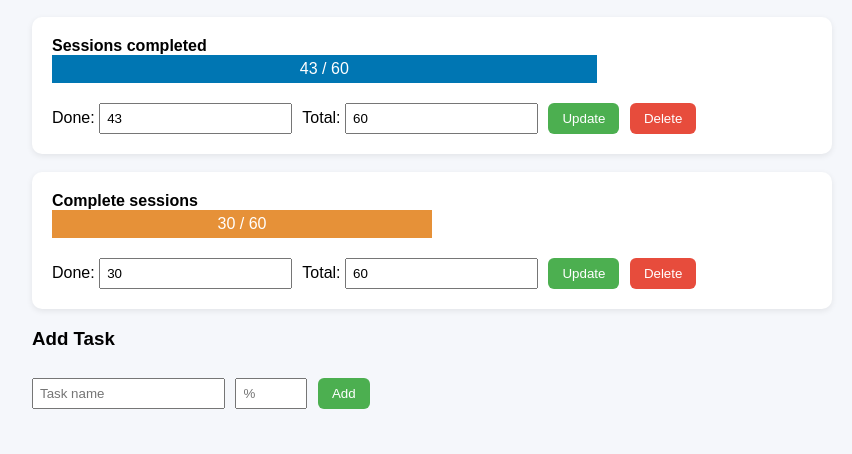
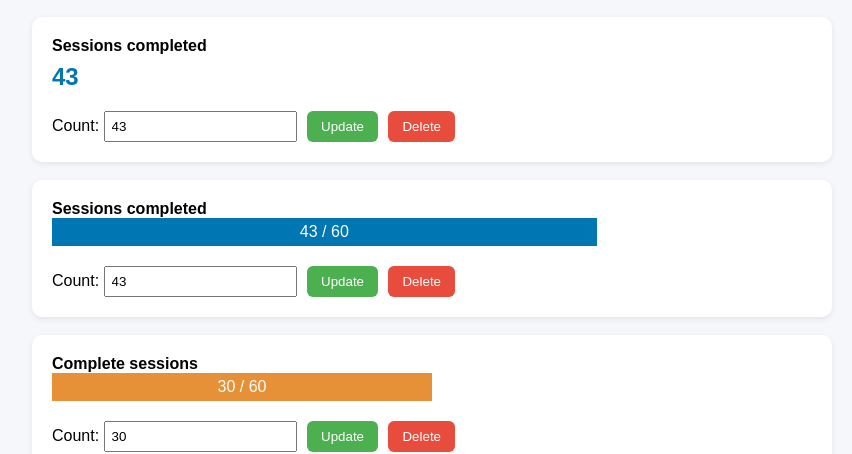
Before and after one commit to erin-morrow/mpath-dashboard, a plain HTML site: page index.html in a window 1280 px wide. Shown: the part 354-808 px from the top of the page, without its empty margins (208-1060 px from the left). Drawn offline with Linux system fonts and the light colour scheme.

Commit message:
Update index.html

```diff
--- a/index.html
+++ b/index.html
@@ -88,8 +88,8 @@ margin-top:10px;
 <script>
 
 let tasks=[
-{name:"Sessions completed",done:43,total:60, color:"#0076b3ff"},
-{name:"Complete sessions",done:30,total:60, color:"#e69138ff"}
+{name:"Sessions completed",count:43,total:60, color:"#0076b3ff"},
+{name:"Complete sessions",count:30,total:60, color:"#e69138ff"}
 ]
 
 if(localStorage.getItem("progressTasks")){
@@ -102,22 +102,36 @@ let html=""
 
 tasks.forEach((t,i)=>{
 
+if(i === 0){
+  html += `
+    <div class="card">
+      <b>${t.name}</b>
+      <div style="font-size:24px; font-weight:bold; margin-top:8px; color:${t.color}">
+        ${t.count}
+      </div>
+      <div class="editor">
+        Count: <input type="number" min="0" value="${t.count}" id="count${i}">
+        <button onclick="update(${i})">Update</button>
+        <button class="delete" onclick="removeTask(${i})">Delete</button>
+      </div>
+    </div>
+  `;
+} else {
+  // existing bar code for other tasks
+}
+
 html+=`
 <div class="card">
 
 <b>${t.name}</b>
 
-<div class="bar" style="width:${(t.done/t.total)*100}%;background:${t.color}">
-  ${t.done} / ${t.total}
+<div class="bar" style="width:${(t.count/t.total)*100}%;background:${t.color}">
+  ${t.count} / ${t.total}
 </div>
 
 <div class="editor">
-Done:
-<input type="number" min="0" value="${t.done}" id="done${i}">
-
-Total:
-<input type="number" min="1" value="${t.total}" id="total${i}">
-
+Count:
+<input type="number" min="0" value="${t.count}" id="count${i}">
 <button onclick="update(${i})">Update</button>
 <button class="delete" onclick="removeTask(${i})">Delete</button>
 </div>
@@ -133,7 +147,7 @@ document.getElementById("dashboard").innerHTML=html
 
 function update(i){
 
-tasks[i].done = document.getElementById("done"+i).value
+tasks[i].count = document.getElementById("count"+i).value
 tasks[i].total = document.getElementById("total"+i).value
 
 save()
```
